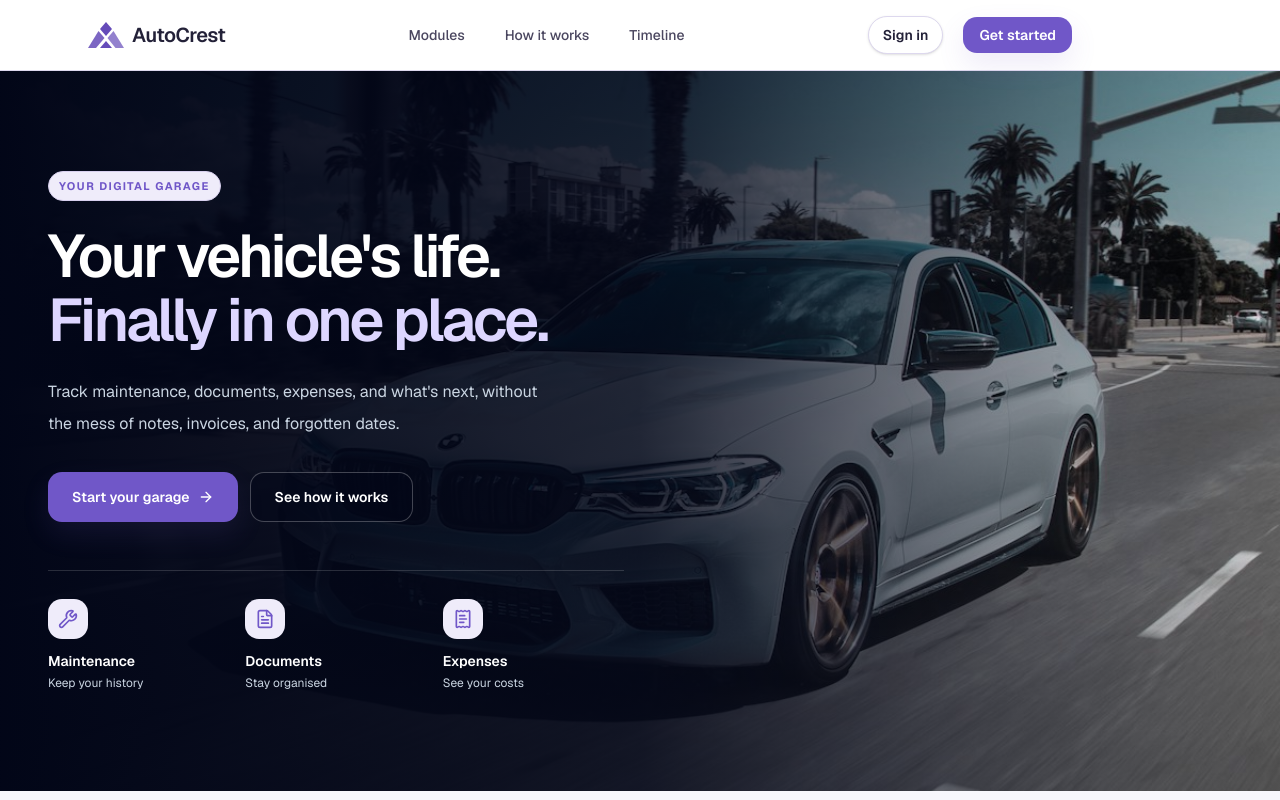
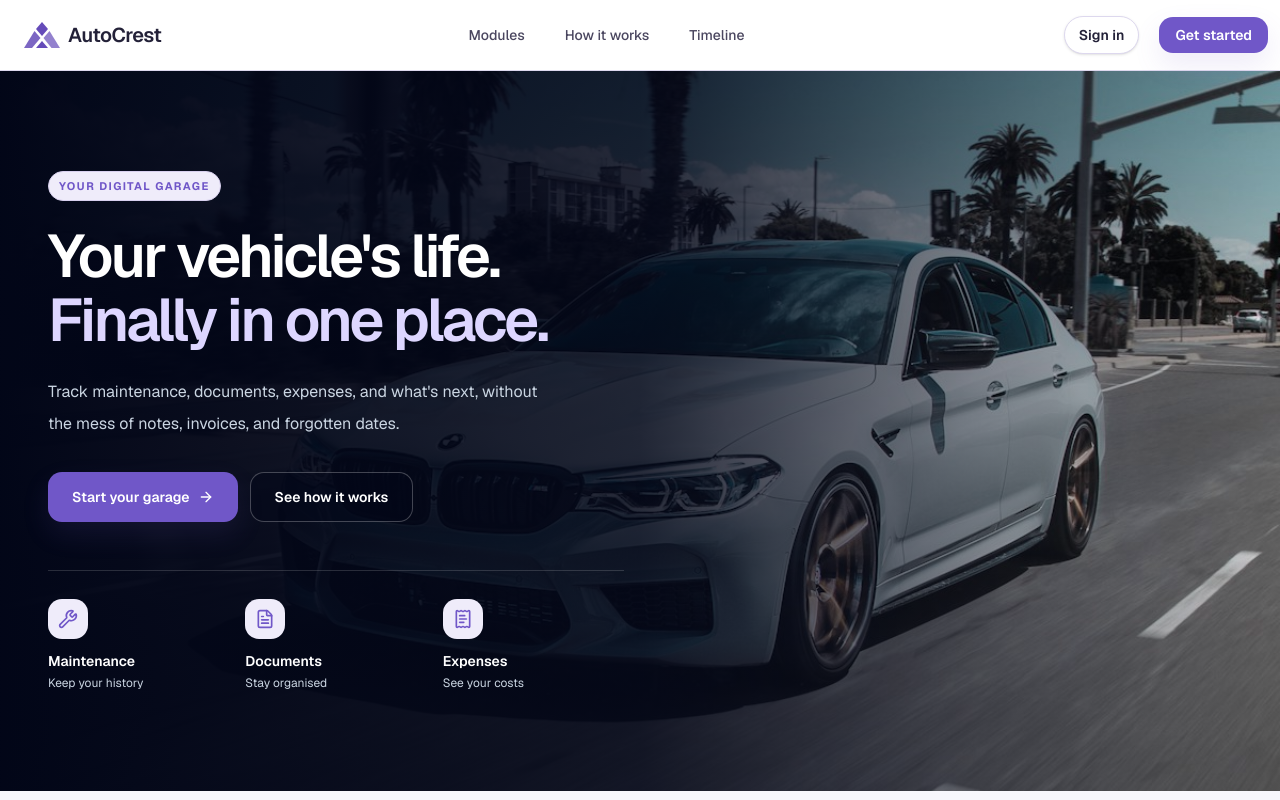
Before and after one commit to Troth99/autocrest, a Next.js app: page / in a window 1280 px wide. Shown: the top 800 px of the page. Built offline with nearby package versions, Linux system fonts and the light colour scheme; no server answers.

Commit message:
Widen and realign the site header
Expand the header navigation to a 7xl layout and adjust account-page alignment. Also tidy JSX formatting and mark vehicle actions as pending implementation.

```diff
--- a/src/features/garage/components/vehicle-details/components/VehicleMainActions.tsx
+++ b/src/features/garage/components/vehicle-details/components/VehicleMainActions.tsx
@@ -1,5 +1,7 @@
 import { FileCheck2, ReceiptText, Wrench } from "lucide-react";
 
+
+//To implement functionalities
 export default function VehicleMainActions() {
   return (
     <div role="group" aria-label="Add vehicle records" className="grid gap-3 sm:grid-cols-3">
--- a/src/shared/components/Header/SiteHeader.tsx
+++ b/src/shared/components/Header/SiteHeader.tsx
@@ -13,7 +13,7 @@ export default function SiteHeader({ user }: { user: CurrentUser | null }) {
   return (
     <header className="sticky top-0 z-10 border-b border-line bg-dark-800">
       <nav
-        className={`header-nav ${isAccountPage ? "header-nav-account" : "max-w-6xl"}`}
+        className={`header-nav max-w-7xl ${isAccountPage ? "header-nav-account" : ""}`}
       >
         <Link href="/" className="flex shrink-0 items-center gap-2">
           <svg viewBox="0 0 36 32" className="h-8 w-9 shrink-0 text-accent-text" fill="currentColor" aria-hidden="true">
@@ -29,7 +29,7 @@ export default function SiteHeader({ user }: { user: CurrentUser | null }) {
           <div className="header-search">
             <GarageSearch />
           </div>
-          ) : (
+        ) : (
           <div className="hidden items-center gap-6 md:flex">
             <a href="#modules" className="header-nav-link">
               Modules
@@ -43,7 +43,7 @@ export default function SiteHeader({ user }: { user: CurrentUser | null }) {
           </div>
         )}
 
-        <div className="flex shrink-0 items-center gap-5 lg:mr-30">
+        <div className="flex shrink-0 items-center gap-5 lg:translate-x-3">
           {isAccountPage && <GarageHeaderTools />}
           {user ? (
             <UserMenu
--- a/src/shared/styles/components.css
+++ b/src/shared/styles/components.css
@@ -72,7 +72,7 @@
   }
 
   .header-nav-account {
-    @apply w-full flex-wrap lg:px-10;
+    @apply w-full flex-wrap;
   }
 
   .header-nav-link {
```
